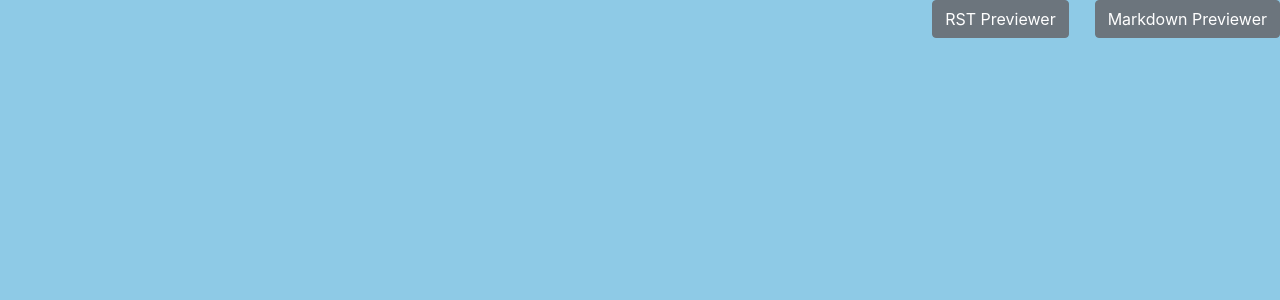
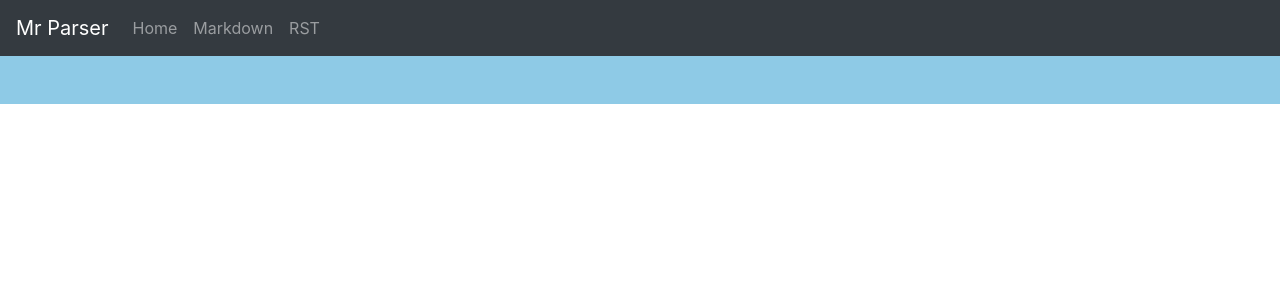
Before and after one commit to manish-10/Markdown-Preview, a React (Create React App) app: page / in a window 1280 px wide. Shown: the top 300 px of the page. Built offline with nearby package versions, Linux system fonts and the light colour scheme.

Commit message:
Added Navbar

```diff
--- a/package.json
+++ b/package.json
@@ -10,7 +10,7 @@
     "axios": "^0.20.0",
     "bootstrap": "^4.5.3",
     "react": "^16.13.1",
-    "react-bootstrap": "^1.3.0",
+    "react-bootstrap": "^1.4.0",
     "react-dom": "^16.13.1",
     "react-router": "^5.2.0",
     "react-router-dom": "^5.2.0",
@@ -18,6 +18,7 @@
   },
   "scripts": {
     "start": "react-scripts start",
+    "start-api": "cd scripts && flask run --no-debugger",
     "build": "react-scripts build",
     "test": "react-scripts test",
     "eject": "react-scripts eject"
@@ -36,5 +37,6 @@
       "last 1 firefox version",
       "last 1 safari version"
     ]
-  }
+  },
+  "proxy": "http://localhost:5000"
 }
--- a/src/App.js
+++ b/src/App.js
@@ -1,9 +1,9 @@
 import React, { Component } from "react";
 import { BrowserRouter as Router, Route } from "react-router-dom";
-import ButtonGroup, { Button } from "./components/ButtonGroup.js";
+// import ButtonGroup from "./components/ButtonGroup.js";
 import "./App.css";
 import MarkdownPreview from "./components/MarkdownPreview.js";
-
+import NavBar from "./components/NavBar.js";
 let marked = require("marked");
 const axios = require("axios").default;
 
@@ -22,7 +22,7 @@
   crst = () => {
     axios({
       method: "post",
-      url: "http://localhost:5000/send",
+      url: "http://localhost:3000/api/send",
       headers: { "content-type": "application/json" },
       data: this.state,
     })
@@ -41,8 +41,10 @@
     // const rst =
     return (
       <Router>
-        <ButtonGroup />
-        <div className="container-fluid">
+        {/* <ButtonGroup /> */}
+
+        <NavBar/>
+        <div className="container-fluid" id="invisible">
           <br />
 
           <br />
--- a/src/components/ButtonGroup.js
+++ b/src/components/ButtonGroup.js
@@ -1,9 +1,19 @@
 import React, { Component } from 'react'
-
-export class Button extends Component {
+import 'bootstrap/dist/css/bootstrap.min.css';
+import {Navbar,Nav,Form, FormControl,Button} from 'react-bootstrap'
+export class ButtonGroup extends Component {
     render() {
         return (
          <div>
+             <Navbar bg="dark" variant="dark">
+    <Navbar.Brand href="#home">Navbar</Navbar.Brand>
+    <Nav className="mr-auto">
+      <Nav.Link href="#home">Home</Nav.Link>
+      <Nav.Link href="#features">Features</Nav.Link>
+      <Nav.Link href="#pricing">Pricing</Nav.Link>
+    </Nav>
+
+  </Navbar>
             <div class="btn-group float-right" role="group" aria-label="Basic example">
                 <a class="btn btn-secondary" href="/md2html">Markdown Previewer</a>
             </div>
@@ -18,4 +28,4 @@
     }
 }
 
-export default Button
+export default ButtonGroup
--- /dev/null
+++ b/src/components/NavBar.js
@@ -0,0 +1,21 @@
+import React, { Component } from "react";
+import "bootstrap/dist/css/bootstrap.min.css";
+import { Navbar, Nav, Form, FormControl, Button } from "react-bootstrap";
+export class NavBar extends Component {
+  render() {
+    return (
+      <div>
+        <Navbar bg="dark" variant="dark">
+          <Navbar.Brand href="#home">Mr Parser</Navbar.Brand>
+          <Nav className="mr-auto">
+            <Nav.Link href="/">Home</Nav.Link>
+            <Nav.Link href="/md2html">Markdown</Nav.Link>
+            <Nav.Link href="/rst2html">RST</Nav.Link>
+          </Nav>
+        </Navbar>
+      </div>
+    );
+  }
+}
+
+export default NavBar;
```
Also changed, not shown: 2 other files (tests, documents, lock files or other folders).
